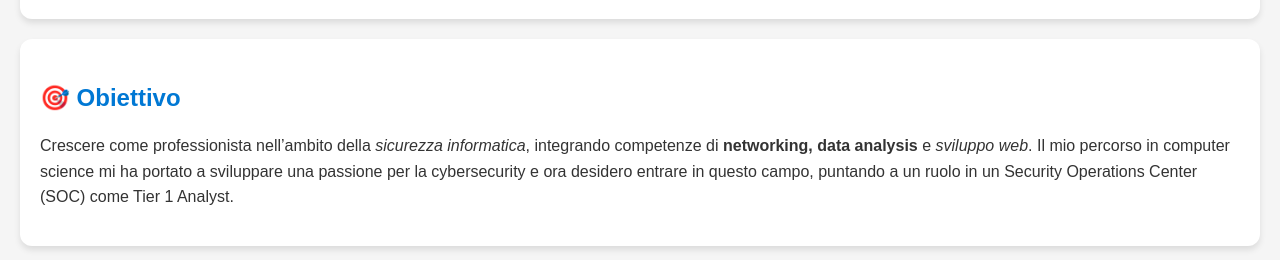
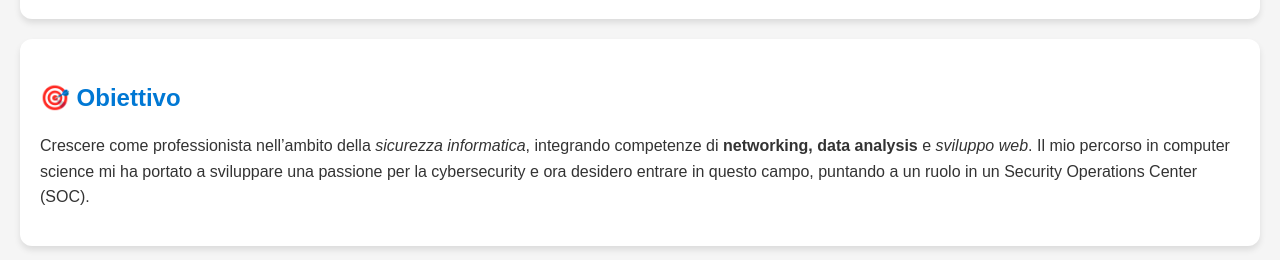
Before and after one commit to Totomovic/Totomovic.github.io, a plain HTML site: page index.html in a window 1280 px wide. Shown: the part 1100-1360 px from the top of the page. Drawn offline with Linux system fonts and the light colour scheme.

Commit message:
Update index.html

```diff
--- a/index.html
+++ b/index.html
@@ -60,7 +60,7 @@
   <section id="obiettivo">
     <h2>🎯 Obiettivo</h2>
     <p>Crescere come professionista nell’ambito della <em>sicurezza informatica</em>, integrando competenze di <strong>networking, data analysis</strong> e <em>sviluppo web</em>.
-    Il mio percorso in computer science mi ha portato a sviluppare una passione per la cybersecurity e ora desidero entrare in questo campo, puntando a un ruolo in un Security Operations Center (SOC) come Tier 1 Analyst.</p>
+    Il mio percorso in computer science mi ha portato a sviluppare una passione per la cybersecurity e ora desidero entrare in questo campo, puntando a un ruolo in un Security Operations Center (SOC).</p>
   </section>
 
   <section id="skills">
```
